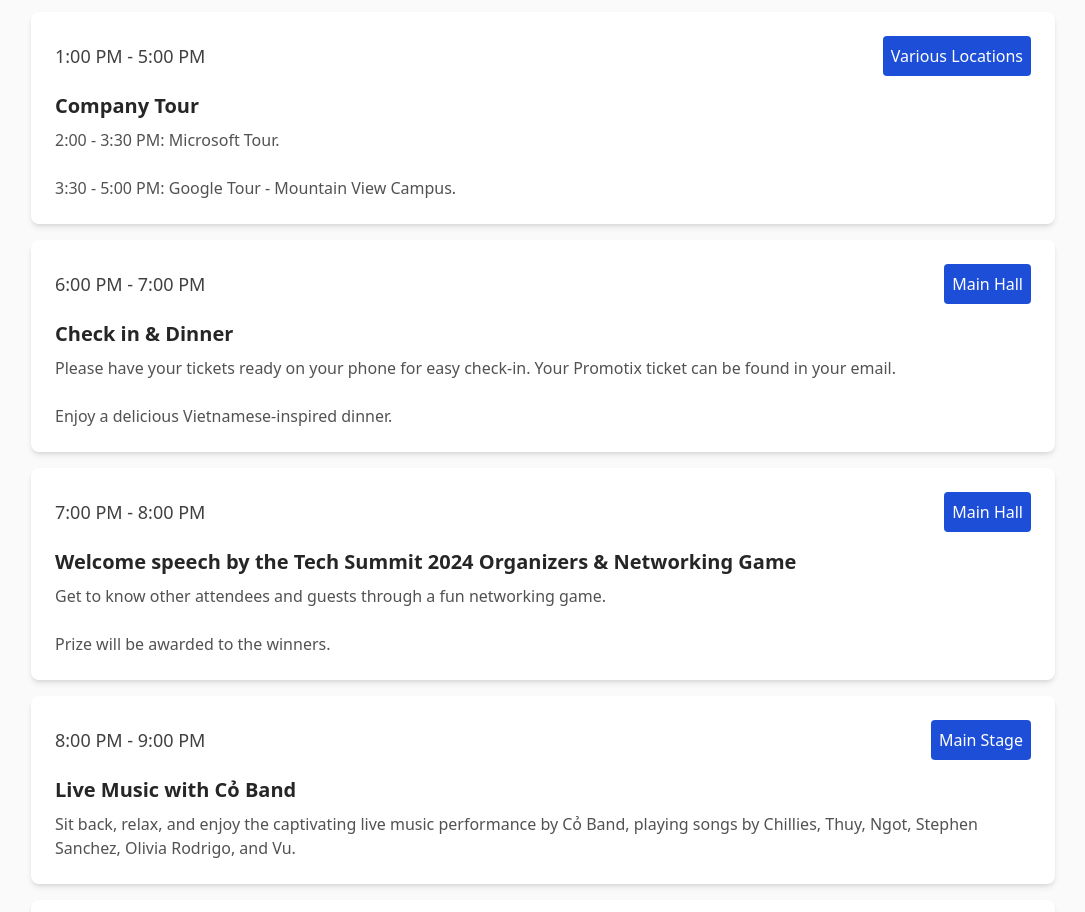
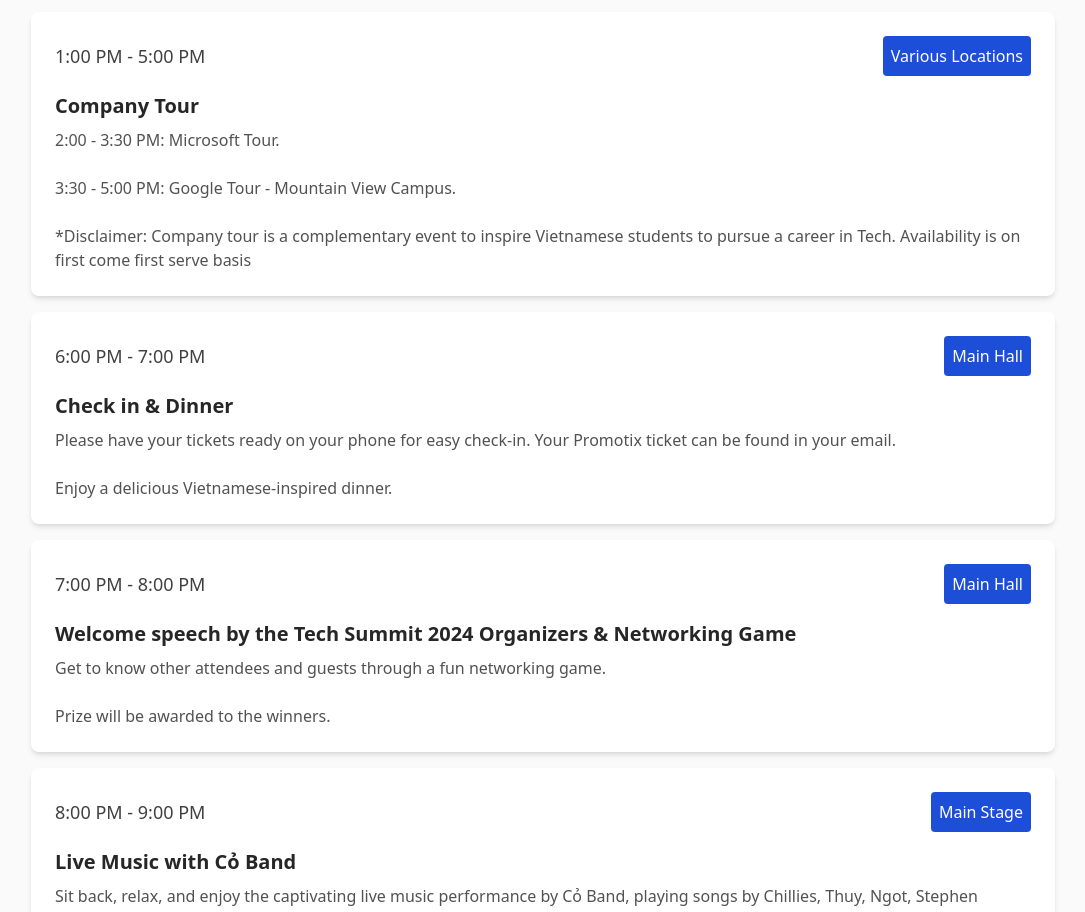
Before and after one commit to tuedolm/techsummit2024, a Next.js app: page / in a window 1280 px wide. Shown: the part 3560-4472 px from the top of the page, without its empty margins (97-1182 px from the left). Built offline with nearby package versions, Linux system fonts and the light colour scheme; a web font is replaced by a local one.

Commit message:
commit disclaimer for company tour.

```diff
--- a/components/AgendaSection.tsx
+++ b/components/AgendaSection.tsx
@@ -7,7 +7,7 @@ const agendaItems = {
       time: "1:00 PM - 5:00 PM",
       title: "Company Tour",
       location: "Various Locations",
-      description: "2:00 - 3:30 PM: Microsoft Tour.\n\n3:30 - 5:00 PM: Google Tour - Mountain View Campus.",
+      description: "2:00 - 3:30 PM: Microsoft Tour.\n\n3:30 - 5:00 PM: Google Tour - Mountain View Campus.\n\n*Disclaimer: Company tour is a complementary event to inspire Vietnamese students to pursue a career in Tech. Availability is on first come first serve basis",
       speakers: [],
     },
     {
```
